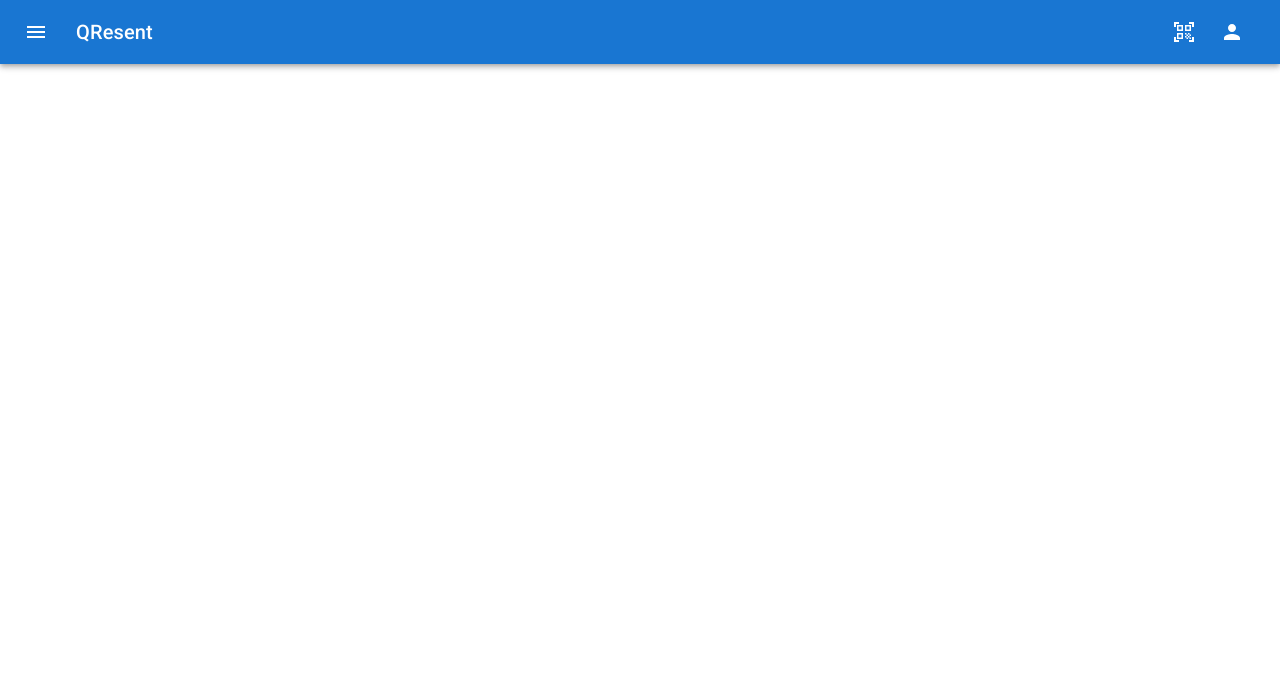
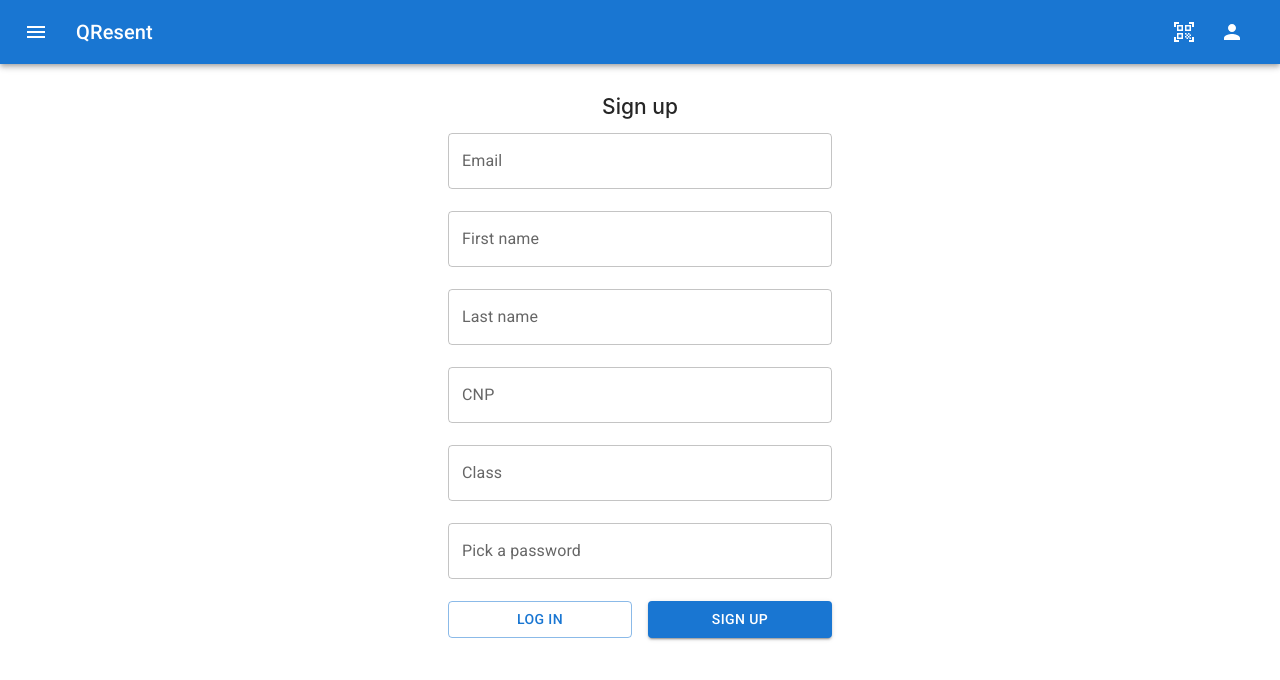
Before and after one commit to iuliiaioana/QResentF, a React (Create React App) app: page /register in a window 1280 px wide. Shown: the top 680 px of the page. Built offline with nearby package versions, Linux system fonts and the light colour scheme.

Commit message:
register. profile. qrZone

```diff
--- a/src/App.js
+++ b/src/App.js
@@ -7,12 +7,12 @@ import MenuBar from './menus/MenuBar';
 
 import Calendar from './routes/Calendar';
 import Login from './routes/login/Login';
+import Register from './routes/register/Register';
 import Statistics from './routes/Statistics';
 import Subjects from './routes/Subjects';
 import Profile from './routes/profile/Profile';
 
-import Scan from './routes/scan/Scan';
-import Generate from './routes/scan/Generate';
+import QrZone from './routes/scan/qrZone';
 
 import useToken from './useToken';
 
@@ -34,6 +34,9 @@ function App() {
             <Route path="/login">
               <Login setToken={setToken} />
             </Route>
+            <Route path="/register">
+              <Register />
+            </Route>
             <Route path="/subjects">
               <Subjects />
             </Route>
@@ -46,11 +49,8 @@ function App() {
             <Route path="/profile">
               <Profile />
             </Route>
-            <Route path="/scan">
-              <Scan />
-            </Route>
-            <Route path="/generate">
-              <Generate />
+            <Route path="/qr">
+              <QrZone />
             </Route>
           </Switch>
         </div>
--- a/src/menus/MenuBar.js
+++ b/src/menus/MenuBar.js
@@ -49,7 +49,7 @@ export default function MenuBar() {
             edge="start"
             color="inherit"
             aria-label="scan"
-            onClick={ () => history.push("/scan") }
+            onClick={ () => history.push("/qr") }
           >
             <QrCodeScannerIcon />
           </IconButton>
--- a/src/menus/MenuDrawer.js
+++ b/src/menus/MenuDrawer.js
@@ -60,7 +60,7 @@ export default function MenuDrawer(props) {
           <ListItemText primary="Profile" />
         </ListItem>
 
-        <ListItem button onClick={ () => history.push("/scan") }>
+        <ListItem button onClick={ () => history.push("/qr") }>
           <ListItemIcon>
             <QrCodeScannerIcon />
           </ListItemIcon>
--- a/src/routes/login/Login.js
+++ b/src/routes/login/Login.js
@@ -68,8 +68,8 @@ export default function Login(props) {
                 />
                 <br />
                 <Stack spacing={2} justifyContent="space-between" alignItems="center" direction="row">
-                    <Button variant="outlined">Sign up</Button>
-                    <Button variant="contained" onClick={handleSubmit}>Log in</Button>
+                    <Button variant="outlined" onClick={ () => history.push("/register") }>Sign up</Button>
+                    <Button variant="contained" onClick={ handleSubmit }>Log in</Button>
                 </Stack>
                 {loginError === true ? <p className="error-message">Error: credentials do not match</p> : ""}
             </FormControl>
--- a/src/routes/profile/Profile.js
+++ b/src/routes/profile/Profile.js
@@ -1,4 +1,4 @@
-import * as React from 'react';
+import { useEffect, useState } from 'react';
 import { useHistory } from "react-router-dom";
 
 import "./Profile.scss";
@@ -7,10 +7,28 @@ import "../../styles/shadow.scss"
 export default function Profile() {
 
   let history = useHistory();
+  const [userData, setUserData] = useState({
+    nume: "",
+    prenume: "",
+    grupa: "",
+  });
 
   if (localStorage.getItem("status") !== "loggedIn") {
     history.push("/login");
   }
+  useEffect(() => {
+    let token = JSON.parse(localStorage['token']);
+    fetch('http://127.0.0.1:5000/user/' + token.user_id, {
+      method: 'GET',
+      headers: {
+        'Content-Type': 'application/json'
+      },
+    })
+      .then(response => response.json())
+      .then(data => setUserData(data));
+  }, []);
+
+  console.log(userData);
 
   return (
     <div className="flex-container shadow-dreamy">
@@ -19,9 +37,9 @@ export default function Profile() {
           <img src="https://t4.ftcdn.net/jpg/00/64/67/63/360_F_64676383_LdbmhiNM6Ypzb3FM4PPuFP9rHe7ri8Ju.jpg" />
         </div>
         <div className="cell-item">
-          <h2>Roinita Lucian-Teodor</h2>
+          <h2>{userData.nume} {userData.prenume}</h2>
           <h3>Automatica si Calculatoare</h3>
-          <h4>342C5</h4>
+          <h4>{userData.grupa}</h4>
         </div>
       </div>
       <div className="flex-item column-container">
--- /dev/null
+++ b/src/routes/register/Register.js
@@ -0,0 +1,118 @@
+import React, {useState} from 'react';
+
+import './Register.scss';
+
+import FormControl from '@mui/material/FormControl';
+import TextField from '@mui/material/TextField';
+import Stack from '@mui/material/Stack';
+import Button from '@mui/material/Button';
+
+import PropTypes from 'prop-types';
+import { useHistory } from "react-router-dom";
+
+async function sendRegisterRequest(credentials) {
+  return fetch('http://127.0.0.1:5000/users', {
+    method: 'POST',
+    headers: {
+      'Content-Type': 'application/json'
+    },
+    body: JSON.stringify(credentials)
+  })
+    .then(data => {
+      if (!data.ok)  {
+        return;
+      }
+      return data.json();
+    });
+ }
+
+export default function Login(props) {
+
+  let history = useHistory();
+
+  const [email, setEmail] = useState();
+  const [password, setPassword] = useState();
+  const [firstName, setFirstName] = useState();
+  const [lastName, setLastName] = useState();
+  const [className, setClassName] = useState();
+  const [CNP, setCNP] = useState();
+  const [loginError, setLoginError] = useState(false);
+
+  const handleSubmit = async e => {
+    e.preventDefault();
+    const resp = await sendRegisterRequest({
+      "email": email,
+      "parola": password,
+      "prenume": firstName,
+      "nume": lastName,
+      "grupa": className,
+      "rol": "student",
+      "cnp": CNP
+    });
+    console.log(resp);
+    if (resp !== undefined) {
+      history.push("/profile");
+    } else {
+      setLoginError(resp);
+    }
+  }
+
+  return (
+    <div className="container">
+      <FormControl className="FormControl">
+        <h2>Sign up</h2>
+        <TextField
+          id="email-input"
+          label="Email"
+          type="text"
+          onChange={e => setEmail(e.target.value)}
+        />
+        <br />
+        <TextField
+          id="firstname-input"
+          label="First name"
+          type="text"
+          onChange={e => setFirstName(e.target.value)}
+        />
+        <br />
+        <TextField
+          id="lastname-input"
+          label="Last name"
+          type="text"
+          onChange={e => setLastName(e.target.value)}
+        />
+        <br />
+        <TextField
+          id="cnp-input"
+          label="CNP"
+          type="text"
+          onChange={e => setCNP(e.target.value)}
+        />
+        <br />
+        <TextField
+          id="class-input"
+          label="Class"
+          type="text"
+          onChange={e => setClassName(e.target.value)}
+        />
+        <br />
+        <TextField
+          id="password-input"
+          label="Pick a password"
+          type="password"
+          onChange={e => setPassword(e.target.value)}
+        />
+        <br />
+        <Stack spacing={2} justifyContent="space-between" alignItems="center" direction="row">
+          <Button variant="outlined" onClick={ () => history.push("/login") }>Log in</Button>
+          <Button variant="contained" onClick={ handleSubmit }>Sign up</Button>
+        </Stack>
+        {/* {loginError !== undefined ? <p className="error-message">Error: {loginError}</p> : ""} */}
+      </FormControl>
+    </div>
+  );
+}
+
+Login.propTypes = {
+  setToken: PropTypes.func.isRequired
+};
--- /dev/null
+++ b/src/routes/register/Register.scss
@@ -0,0 +1,36 @@
+$breakpoint-mobile: 1200px;
+
+.container {
+    margin-left: 35%;
+    margin-top: 2%;
+    width: 30%;
+    // border: 1px solid red;
+
+    .FormControl {
+        width: 100%;
+
+        h2 {
+            text-align: center;
+        }
+
+        .error-message  {
+            text-align: center;
+            font-weight: bold;
+        }
+    }
+
+    .MuiButtonBase-root {
+        width: 50%;
+    }
+
+    .error-message {
+        color: red;
+    }
+}
+
+@media (max-width: $breakpoint-mobile) {
+    .container {
+        margin-left: 10%;
+        width: 80%;
+    }
+}
--- /dev/null
+++ b/src/routes/scan/qrZone.js
@@ -0,0 +1,15 @@
+import React from 'react';
+
+import Scan from './Scan';
+import Generate from './Generate';
+
+export default function QrZone() {
+    let token = JSON.parse(localStorage['token']);
+    let rol = token.user_rol;
+    return (
+        <div>
+            {rol === 'student' ? <Scan /> : <Generate />}
+        </div>
+    );
+
+}
```
